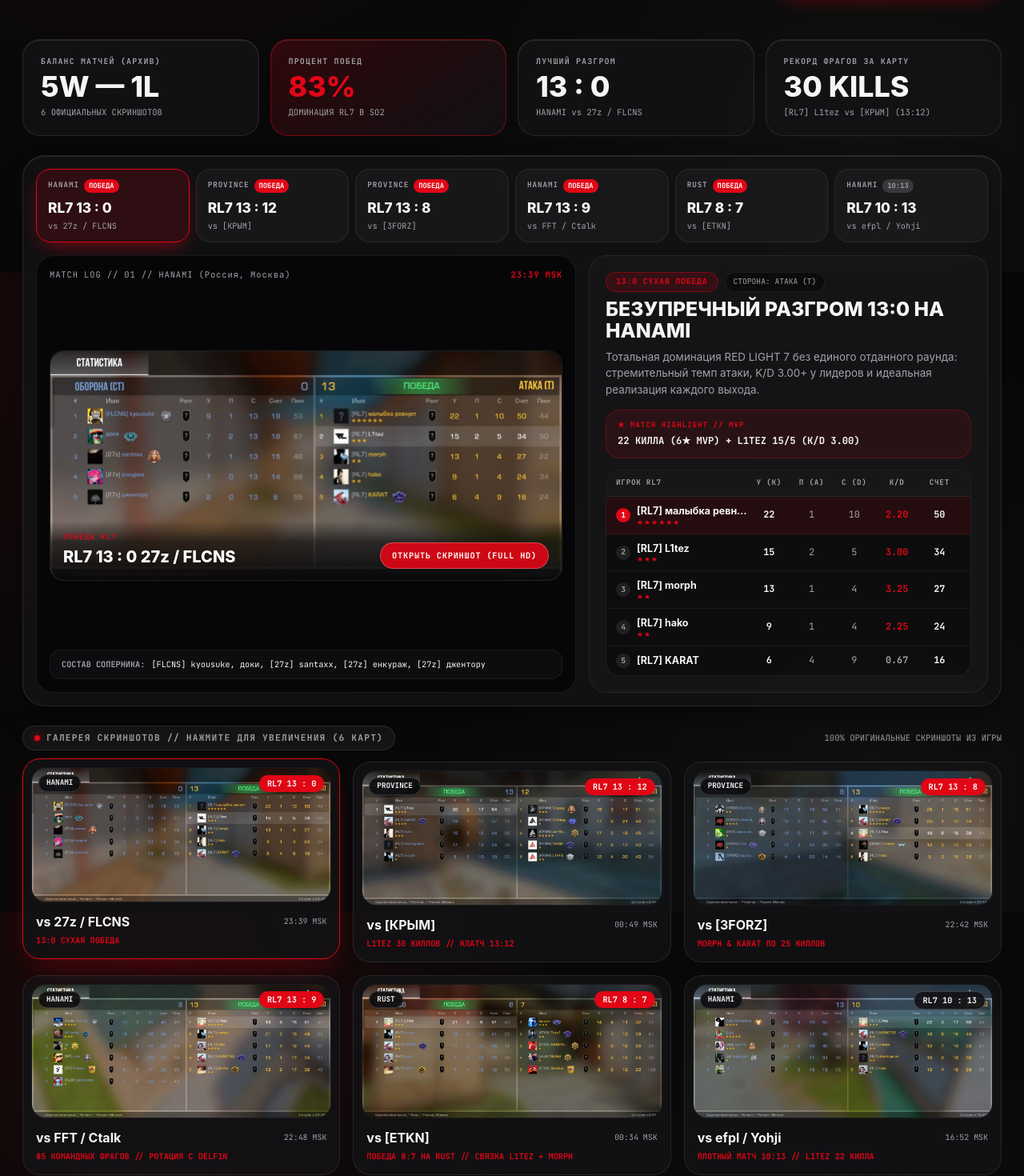
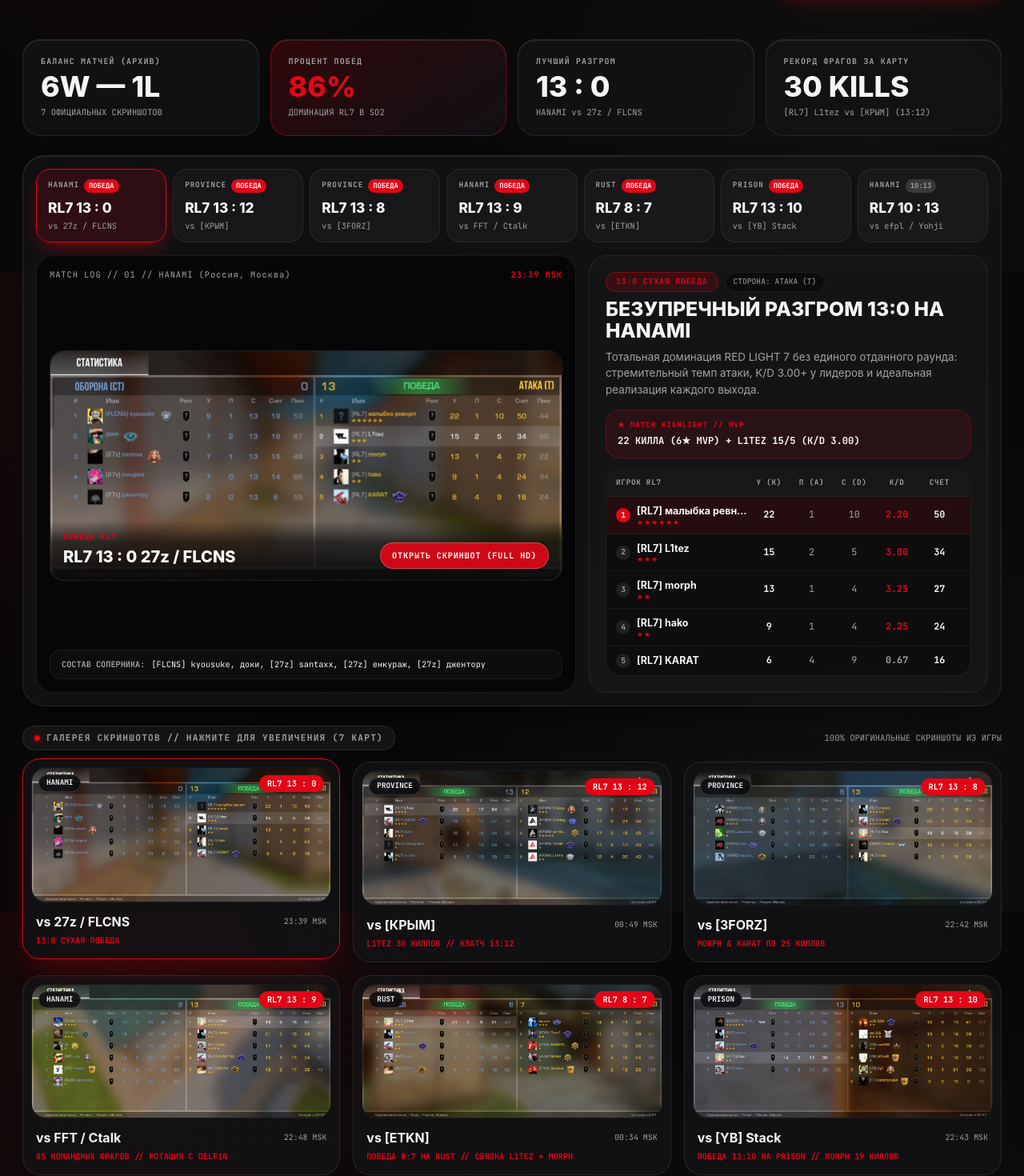
Before and after one commit to Astra-org-so2/Red-Light-7, a React (Vite) app: page / in a window 1280 px wide. Shown: the part 4460-5930 px from the top of the page at 80% size. Built offline with nearby package versions, Linux system fonts and the light colour scheme.

Commit message:
Add 7th verified match screenshot (Prison 13:10 vs [YB] Stack) and update record to 6W-1L

```diff
--- a/src/components/MatchResultsShowcase.css
+++ b/src/components/MatchResultsShowcase.css
@@ -69,7 +69,7 @@
 
 .results-tabs-bar {
   display: grid;
-  grid-template-columns: repeat(6, 1fr);
+  grid-template-columns: repeat(7, 1fr);
   gap: 8px;
 }
 
--- a/src/components/MatchResultsShowcase.tsx
+++ b/src/components/MatchResultsShowcase.tsx
@@ -45,7 +45,9 @@ export const MatchResultsShowcase: React.FC<MatchResultsShowcaseProps> = ({ lang
             {winsCount}W — {lossesCount}L
           </strong>
           <span className="kpi-sub">
-            {lang === 'ru' ? '6 ОФИЦИАЛЬНЫХ СКРИНШОТОВ' : '6 VERIFIED SCREENSHOTS'}
+            {lang === 'ru'
+              ? `${results.length} ОФИЦИАЛЬНЫХ СКРИНШОТОВ`
+              : `${results.length} VERIFIED SCREENSHOTS`}
           </span>
         </div>
 
@@ -252,13 +254,13 @@ export const MatchResultsShowcase: React.FC<MatchResultsShowcaseProps> = ({ lang
         </div>
       </div>
 
-      {/* 3. ГАЛЕРЕЯ ВСЕХ 6 СКРИНШОТОВ В СЕТКЕ BENTO */}
+      {/* 3. ГАЛЕРЕЯ ВСЕХ СКРИНШОТОВ В СЕТКЕ BENTO */}
       <div className="results-gallery-block">
         <div className="gallery-subbar">
           <span className="tech-label">
             {lang === 'ru'
-              ? 'ГАЛЕРЕЯ СКРИНШОТОВ // НАЖМИТЕ ДЛЯ УВЕЛИЧЕНИЯ (6 КАРТ)'
-              : 'SCREENSHOT GALLERY // CLICK TO INSPECT (6 MAPS)'}
+              ? `ГАЛЕРЕЯ СКРИНШОТОВ // НАЖМИТЕ ДЛЯ УВЕЛИЧЕНИЯ (${results.length} КАРТ)`
+              : `SCREENSHOT GALLERY // CLICK TO INSPECT (${results.length} MAPS)`}
           </span>
           <span className="gallery-subbar-hint">
             {lang === 'ru' ? '100% ОРИГИНАЛЬНЫЕ СКРИНШОТЫ ИЗ ИГРЫ' : '100% AUTHENTIC IN-GAME CAPTURES'}
--- a/src/data/teamData.ts
+++ b/src/data/teamData.ts
@@ -102,7 +102,7 @@ export interface MatchPlayerStat {
 export interface MatchResultItem {
   id: string;
   code: string;
-  map: 'HANAMI' | 'PROVINCE' | 'RUST';
+  map: 'HANAMI' | 'PROVINCE' | 'RUST' | 'PRISON';
   region: string;
   timeLabel: string;
   rl7Score: number;
@@ -1105,8 +1105,40 @@ export const TEAM_CONFIG = {
       ],
     },
     {
+      id: 'match-prison-13-10',
+      code: 'MATCH LOG // 06',
+      map: 'PRISON',
+      region: 'Россия, Москва',
+      timeLabel: '22:43 MSK',
+      rl7Score: 13,
+      opponentScore: 10,
+      opponentTag: '[YB] Stack',
+      opponentLineup: 'sIZE 666, хог 2.6, [YB] коч666, [YB] W1rzR, [YB] KyO, [F7] FatVictory94',
+      isWin: true,
+      rl7Side: 'CT',
+      badgeRu: 'ПОБЕДА 13:10 НА PRISON // MORPH 19 КИЛЛОВ',
+      badgeEn: '13:10 PRISON VICTORY // MORPH 19 FRAGS',
+      headlineRu: 'ПОБЕДА 13:10 ЗА ОБОРОНУ ПРОТИВ СТАКА [YB] НА PRISON',
+      headlineEn: '13:10 CT-SIDE VICTORY OVER [YB] STACK ON PRISON',
+      summaryRu:
+        'Железная оборона на карте Prison: morph стал лучшим фраггером RL7 (19/14, K/D 1.36), а вся пятёрка дружно преодолела отметку в 10+ киллов и дожала соперника 13:10.',
+      summaryEn:
+        'Disciplined CT-side lockdown on Prison: morph led RL7 in kills (19/14, 1.36 K/D) while all five players hit double-digit frags to close out 13:10.',
+      screenshotUrl: './assets/results/match-prison-13-10.jpg',
+      mvpPlayer: 'morph & KARAT',
+      mvpLineRu: 'MORPH (19 КИЛЛОВ, K/D 1.36) + KARAT (13/14, 3★) + 6★ MVP',
+      mvpLineEn: 'MORPH (19 FRAGS, 1.36 K/D) + KARAT (13/14, 3★) + 6★ MVP',
+      scoreboard: [
+        { nickname: '[BOOST] 17iq es...', kills: 15, assists: 11, deaths: 14, score: 52, stars: 6, isMvp: true },
+        { nickname: '[RL7] morph', kills: 19, assists: 4, deaths: 14, score: 42, stars: 1, isMvp: true },
+        { nickname: '[RL7] KARAT', kills: 13, assists: 1, deaths: 14, score: 39, stars: 3 },
+        { nickname: '[RL7] L1tez', kills: 14, assists: 7, deaths: 17, score: 35, stars: 2 },
+        { nickname: '[RL7] hako', kills: 10, assists: 8, deaths: 17, score: 30, stars: 1 },
+      ],
+    },
+    {
       id: 'match-hanami-10-13',
-      code: 'MATCH LOG // 06',
+      code: 'MATCH LOG // 07',
       map: 'HANAMI',
       region: 'Россия, Москва',
       timeLabel: '16:52 MSK',
--- a/src/pages/HomePage.tsx
+++ b/src/pages/HomePage.tsx
@@ -236,7 +236,7 @@ export const HomePage: React.FC<HomePageProps> = ({ lang }) => {
               <div className="bento-card-top">
                 <span className="tech-label">04 // SCRIM &amp; MATCH RADAR</span>
                 <span className="bento-code" style={{ color: 'var(--brand-red)' }}>
-                  5W — 1L (83% WR)
+                  6W — 1L (86% WR)
                 </span>
               </div>
 
--- a/src/pages/MatchesPage.tsx
+++ b/src/pages/MatchesPage.tsx
@@ -100,7 +100,7 @@ export const MatchesPage: React.FC<MatchesPageProps> = ({ lang }) => {
 
           <div className="matches-live-indicator">
             <span className="red-signal-dot" />
-            <span>RECORD: 5W — 1L (83% WR) // @{TEAM_CONFIG.brand.scrimTelegramUsername.toUpperCase()}</span>
+            <span>RECORD: 6W — 1L (86% WR) // @{TEAM_CONFIG.brand.scrimTelegramUsername.toUpperCase()}</span>
           </div>
         </div>
 
```
Also changed, not shown: public/assets/results/match-prison-13-10.jpg (added), res/photo_2026-10-26_20-58-08.jpg (added).
